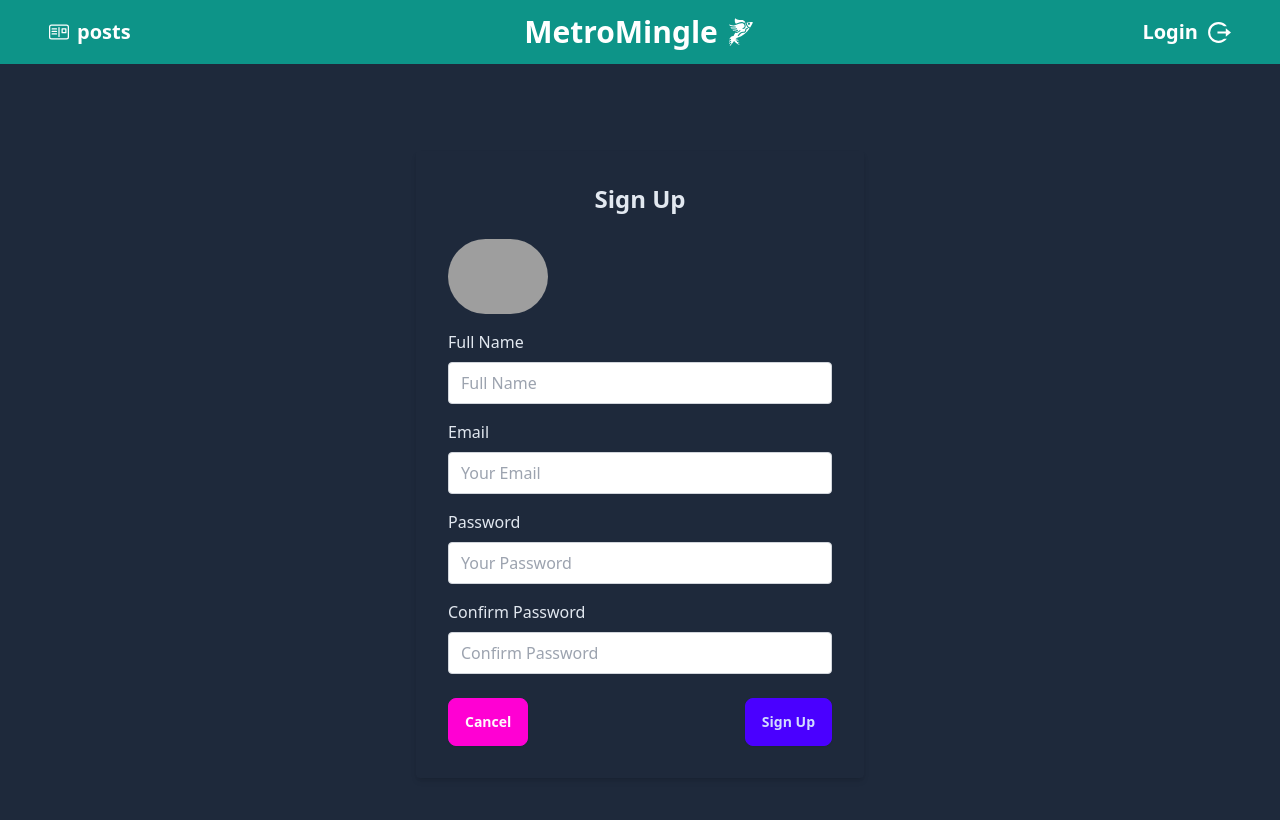
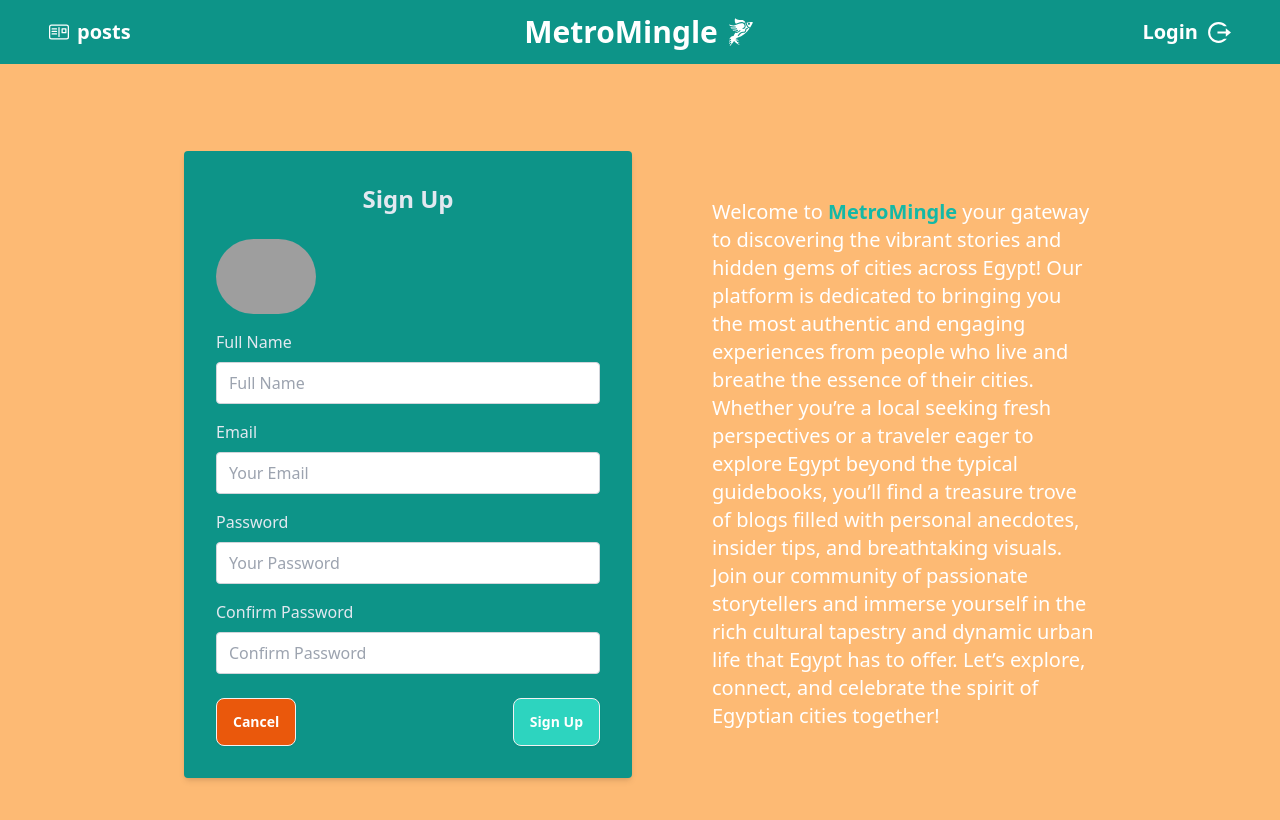
Before and after one commit to omargad2211/MetroMingle, a React (Vite) app: page /signup in a window 1280 px wide. Shown: the top 820 px of the page. Built offline with nearby package versions, Linux system fonts and the light colour scheme; no server answers; the database is empty; grey boxes are pictures that could not be loaded.

Commit message:
some ui changes

```diff
--- a/src/components/login.jsx
+++ b/src/components/login.jsx
@@ -134,21 +134,24 @@ export default function Login() {
   };
 
   return (
-    <div className="hero text-slate-200 bg-slate-800 min-h-screen">
+    <div className="hero text-slate-200 min-h-screen">
       <div className="hero-content flex-col lg:flex-row-reverse">
         <div className="text-center lg:text-left">
-          <h1 className="text-5xl font-bold">Login now!</h1>
-          <p className="py-6">
-            Provident cupiditate voluptatem et in. Quaerat fugiat ut assumenda
-            excepturi exercitationem quasi. In deleniti eaque aut repudiandae et
-            a id nisi.
+          <h1 className="text-5xl text-teal-500 font-bold">Login now!</h1>
+          <p className="py-6 text-orange-500">
+            Discover the heart of Egypt through the eyes of its residents. Our
+            platform offers a unique glimpse into the vibrant cities of Egypt
+            with personal stories, insider tips, and local insights. Whether
+            you’re exploring from afar or discovering your own city, dive in and
+            experience the rich culture and dynamic life of Egypt like never
+            before!
           </p>
         </div>
-        <div className="card bg-transparent w-full max-w-sm shrink-0 shadow-2xl">
+        <div className="card bg-slate-600 w-full max-w-sm shrink-0 shadow-2xl">
           <form className="card-body" onSubmit={handleLogin}>
             <div className="form-control">
               <label className="label">
-                <span className="label-text">Email</span>
+                <span className="label-text text-white">Email</span>
               </label>
               <input
                 type="email"
@@ -163,7 +166,7 @@ export default function Login() {
             </div>
             <div className="form-control">
               <label className="label">
-                <span className="label-text">Password</span>
+                <span className="label-text text-white">Password</span>
               </label>
               <input
                 type="password"
@@ -195,14 +198,6 @@ export default function Login() {
               <Link className="btn btn-secondary" to="/signup">
                 Sign Up
               </Link>
-              <button
-                type="button"
-                className="btn btn-outline mt-3"
-                // You can add Google Sign-In functionality here if needed
-              >
-                {/* Placeholder for Google Sign-In */}
-                Sign in with Google
-              </button>
             </div>
           </form>
         </div>
--- a/src/components/signup.jsx
+++ b/src/components/signup.jsx
@@ -97,10 +97,10 @@ const SignUpForm = () => {
   };
 
   return (
-    <div className="flex justify-center items-center min-h-screen text-slate-200 bg-slate-800">
+    <div className="flex justify-center gap-20 items-center min-h-screen text-slate-200 bg-orange-300">
       <form
         onSubmit={handleRegister}
-        className="bg-transparent p-8 rounded shadow-md w-full max-w-md"
+        className="bg-teal-600 p-8 rounded shadow-md w-full max-w-md"
       >
         <h2 className="text-2xl font-bold mb-6 text-center">Sign Up</h2>
 
@@ -201,16 +201,29 @@ const SignUpForm = () => {
 
         <div className="flex justify-between items-center mt-6">
           <Link to="/">
-            <button type="button" className="btn btn-secondary">
+            <button type="button" className="btn bg-orange-600 text-white">
               Cancel
             </button>
           </Link>
-          <button type="submit" className="btn btn-primary">
+          <button type="submit" className="btn text-white bg-teal-400">
             Sign Up
           </button>
         </div>
         {error && <span className="text-red-500 mt-4 block">{error}</span>}
       </form>
+      <div className="max-w-96 text-white text-xl">
+        Welcome to <span className="text-xl font-bold text-teal-500">MetroMingle</span>  your gateway to discovering the
+        vibrant stories and hidden gems of cities across Egypt! Our platform is
+        dedicated to bringing you the most authentic and engaging experiences
+        from people who live and breathe the essence of their cities. Whether
+        you’re a local seeking fresh perspectives or a traveler eager to explore
+        Egypt beyond the typical guidebooks, you’ll find a treasure trove of
+        blogs filled with personal anecdotes, insider tips, and breathtaking
+        visuals. Join our community of passionate storytellers and immerse
+        yourself in the rich cultural tapestry and dynamic urban life that Egypt
+        has to offer. Let’s explore, connect, and celebrate the spirit of
+        Egyptian cities together!
+      </div>
     </div>
   );
 };
```
